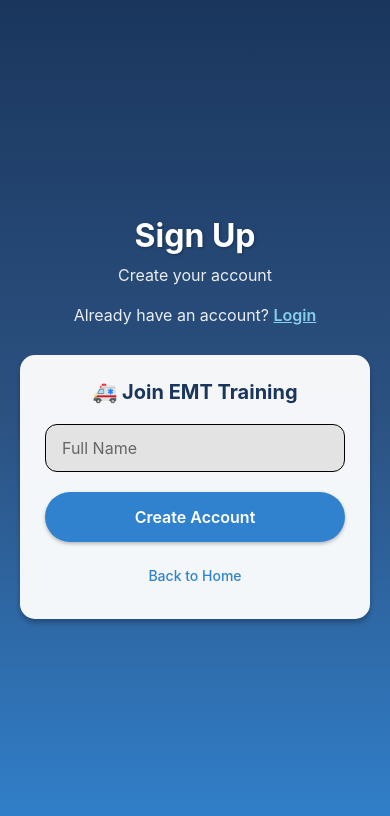
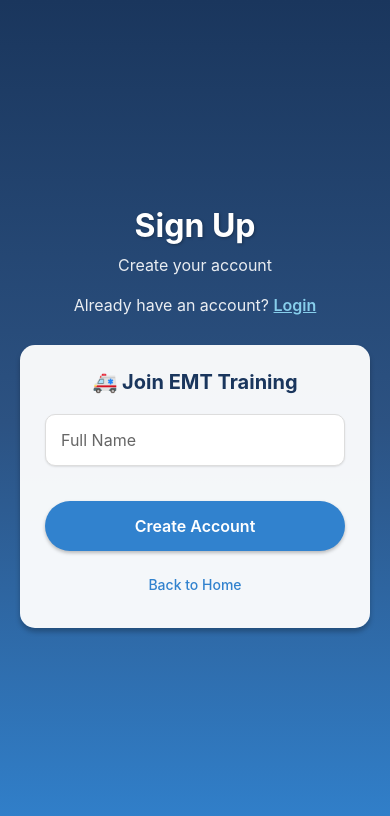
Before and after one commit to KrakenDnD/emt-triage-training-app, a React Native app in the folder frontend/: screen /Signup in a window 390 px wide. Shown: the top 816 px of the page. Built offline with nearby package versions, Linux system fonts and the light colour scheme.

Commit message:
holy freaking finally

```diff
--- a/frontend/App.js
+++ b/frontend/App.js
@@ -5,8 +5,8 @@ import { NavigationContainer } from '@react-navigation/native';
 import { createStackNavigator } from '@react-navigation/stack';
 import Login from './pages/login.tsx';
 import Signup from './pages/signup.tsx';
-import StudentDash from './pages/studentdash.js';
-import InstructorDash from './pages/instructordashboard.js';
+import StudentDash from './pages/studentdash.tsx';
+import InstructorDash from './pages/instructordash.tsx';
 
 
 const Stack = createStackNavigator();
--- a/frontend/package.json
+++ b/frontend/package.json
@@ -14,9 +14,10 @@
     "lint:fix": "eslint . --fix"
   },
   "dependencies": {
+    "@react-native-async-storage/async-storage": "2.2.0",
     "@react-navigation/native": "^7.1.17",
     "@react-navigation/stack": "^7.4.8",
-    "expo": "54.0.7",
+    "expo": "^54.0.7",
     "expo-constants": "~18.0.8",
     "expo-linear-gradient": "~15.0.7",
     "expo-linking": "~8.0.8",
@@ -28,8 +29,7 @@
     "react-native": "0.81.4",
     "react-native-safe-area-context": "~5.6.0",
     "react-native-screens": "~4.16.0",
-    "react-native-web": "^0.21.0",
-    "@react-native-async-storage/async-storage": "2.2.0"
+    "react-native-web": "^0.21.0"
   },
   "devDependencies": {
     "@babel/core": "^7.20.0",
--- a/frontend/pages/signup.tsx
+++ b/frontend/pages/signup.tsx
@@ -307,15 +307,6 @@ const styles = StyleSheet.create({
       fontSize: 16,
       color: '#000000',
     },
-    input: {
-      height: 48,
-      backgroundColor: '#e3e3e3',
-      borderWidth: 1,
-      borderRadius: 12,
-      paddingHorizontal: 16,
-      fontSize: 16,
-      color: '#0000',
-    },
     inputError: {
       borderColor: '#c4140e',
     },
--- a/frontend/tsconfig.json
+++ b/frontend/tsconfig.json
@@ -1,4 +1,6 @@
 {
-  "compilerOptions": {},
+  "compilerOptions": {
+    "jsx": "react"
+},
   "extends": "expo/tsconfig.base"
 }
```
Also changed, not shown: 1 other file (tests, documents, lock files or other folders).
